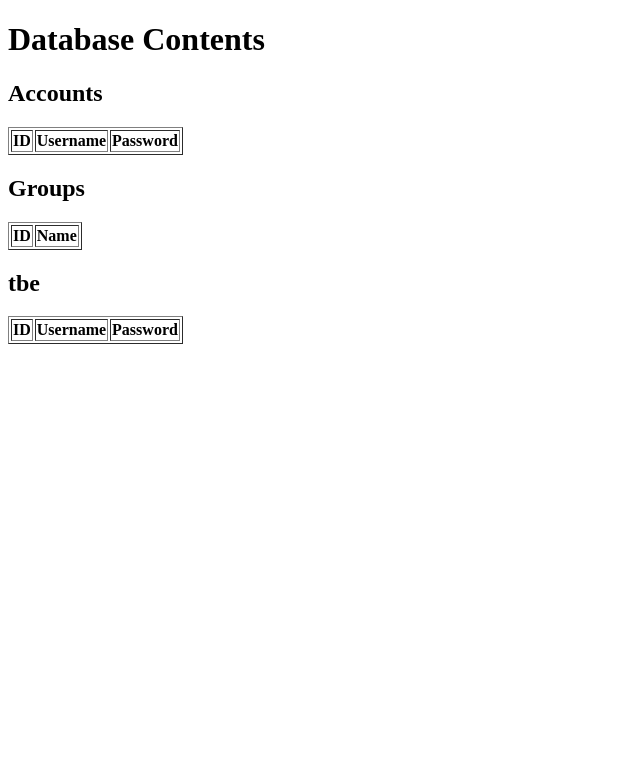
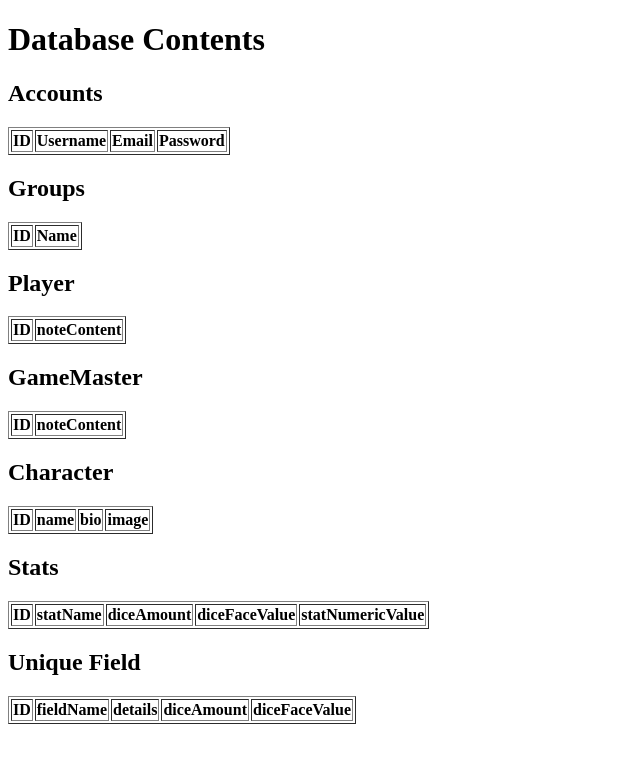
Before and after one commit to ttrpg-web-app/website, a Flask app: page /database in a window 1280 px wide. Shown: the top 763 px of the page, without its empty margins (0-640 px from the left). Run offline with Flask 3, Linux system fonts and the light colour scheme; data that the repository does not hold is empty.

Commit message:
Adds all tables to database preview

```diff
--- a/templates/database.html
+++ b/templates/database.html
@@ -8,12 +8,14 @@
 </head>
 <body>
     <h1>Database Contents</h1>
+
     <h2>Accounts</h2>
     <table border="1">
         <thead>
             <tr>
                 <th>ID</th>
                 <th>Username</th>
+                <th>Email</th>
                 <th>Password</th>
             </tr>
         </thead>
@@ -22,11 +24,13 @@
             <tr>
                 <td>{{ account.id }}</td>
                 <td>{{ account.username }}</td>
+                <td>{{ account.email }}</td>
                 <td>{{ account.password }}</td>
             </tr>
             {% endfor %}
         </tbody>
     </table>
+
     <h2>Groups</h2>
     <table border="1">
         <thead>
@@ -44,24 +48,112 @@
             {% endfor %}
         </tbody>
     </table>
-    <h2>tbe</h2>
+
+    <h2>Player</h2>
     <table border="1">
         <thead>
             <tr>
                 <th>ID</th>
-                <th>Username</th>
-                <th>Password</th>
+                <th>noteContent</th>
             </tr>
         </thead>
         <tbody>
-            {% for account in accounts %}
+            {% for player in players %}
             <tr>
-                <td>{{ account.id }}</td>
-                <td>{{ account.username }}</td>
-                <td>{{ account.password }}</td>
+                <td>{{ player.id }}</td>
+                <td>{{ player.noteContent }}</td>
             </tr>
             {% endfor %}
         </tbody>
     </table>
+
+    <h2>GameMaster</h2>
+    <table border="1">
+        <thead>
+            <tr>
+                <th>ID</th>
+                <th>noteContent</th>
+            </tr>
+        </thead>
+        <tbody>
+            {% for gameMaster in gameMasters %}
+            <tr>
+                <td>{{ gameMaster.id }}</td>
+                <td>{{ gameMaster.noteContent }}</td>
+            </tr>
+            {% endfor %}
+        </tbody>
+    </table>
+
+    <h2>Character</h2>
+    <table border="1">
+        <thead>
+            <tr>
+                <th>ID</th>
+                <th>name</th>
+                <th>bio</th>
+                <th>image</th>
+            </tr>
+        </thead>
+        <tbody>
+            {% for character in characters %}
+            <tr>
+                <td>{{ character.id }}</td>
+                <td>{{ character.name }}</td>
+                <td>{{ character.bio }}</td>
+                <td>{{ character.image }}</td>
+            </tr>
+            {% endfor %}
+        </tbody>
+    </table>
+
+    <h2>Stats</h2>
+    <table border="1">
+        <thead>
+            <tr>
+                <th>ID</th>
+                <th>statName</th>
+                <th>diceAmount</th>
+                <th>diceFaceValue</th>
+                <th>statNumericValue</th>
+            </tr>
+        </thead>
+        <tbody>
+            {% for stat in stats %}
+            <tr>
+                <td>{{ stat.id }}</td>
+                <td>{{ stat.statName }}</td>
+                <td>{{ stat.diceAmount }}</td>
+                <td>{{ stat.diceFaceValue }}</td>
+                <td>{{ stat.statNumericValue }}</td>
+            </tr>
+            {% endfor %}
+        </tbody>
+    </table>
+
+    <h2>Unique Field</h2>
+    <table border="1">
+        <thead>
+            <tr>
+                <th>ID</th>
+                <th>fieldName</th>
+                <th>details</th>
+                <th>diceAmount</th>
+                <th>diceFaceValue</th>
+            </tr>
+        </thead>
+        <tbody>
+            {% for uniqueField in uniqueFields %}
+            <tr>
+                <td>{{ uniqueField.id }}</td>
+                <td>{{ uniqueField.fieldName }}</td>
+                <td>{{ uniqueField.details }}</td>
+                <td>{{ uniqueField.diceAmount }}</td>
+                <td>{{ uniqueField.diceFaceValue }}</td>
+            </tr>
+            {% endfor %}
+        </tbody>
+    </table>
+
 </body>
 </html>
```
